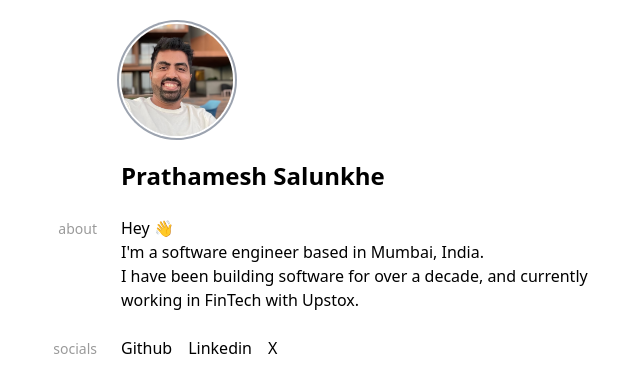
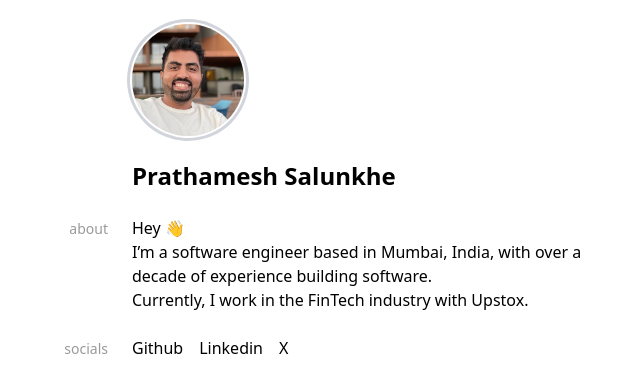
Before and after one commit to prth/pratham.sh, an Astro site: page / in a window 1280 px wide. Shown: the whole page, without its empty margins (325-965 px from the left). Built offline with nearby package versions, Linux system fonts and the light colour scheme; Astro itself is replaced by a stand-in of ours.

Commit message:
Update profile description text, profile img styling and padding around overall main div

```diff
--- a/src/components/Welcome.astro
+++ b/src/components/Welcome.astro
@@ -4,12 +4,12 @@ import profileImage from '../assets/profile.jpg';
 ---
 
 <div>
-	<main class="flex grow flex-col gap-y-6 mt-6">
-		<div class="grid grid-cols-[70px_1fr] gap-x-6">
+	<main class="flex grow flex-col gap-y-6 mt-6 px-4">
+		<div class="grid grid-cols-[65px_1fr] gap-x-6">
 			<div></div>
 			<div>
 				<div class="rounded-full">
-					<Image src={profileImage} alt="me" class="object-cover w-28 h-28 rounded-full ring-2 ring-gray-400 ring-offset-2" />
+					<Image src={profileImage} alt="me" class="object-cover w-28 h-28 rounded-full ring ring-gray-300 ring-offset-2" />
 				</div>
 				<h1 class="font-bold text-2xl mt-6">
 					Prathamesh Salunkhe
@@ -17,16 +17,16 @@ import profileImage from '../assets/profile.jpg';
 			</div>
 		</div>
 
-		<div class="grid grid-cols-[70px_1fr] gap-x-6 items-baseline">
+		<div class="grid grid-cols-[65px_1fr] gap-x-6 items-baseline">
 			<div class="text-right text-sm text-black/40">about</div>
 			<div>
 				<p>Hey 👋</p>
-				<p>I'm a software engineer based in Mumbai, India. </p>
-				<p>I have been building software for over a decade, and currently working in FinTech with Upstox.</p>
+				<p>I’m a software engineer based in Mumbai, India, with over a decade of experience building software.</p>
+				<p>Currently, I work in the FinTech industry with Upstox.</p>
 			</div>
 		</div>
 
-		<div class="grid grid-cols-[70px_1fr] gap-x-6 items-baseline">
+		<div class="grid grid-cols-[65px_1fr] gap-x-6 items-baseline">
 			<div class="text-right text-sm text-black/40">socials</div>
 			<div>
 				<div class="flex gap-x-4">
```
